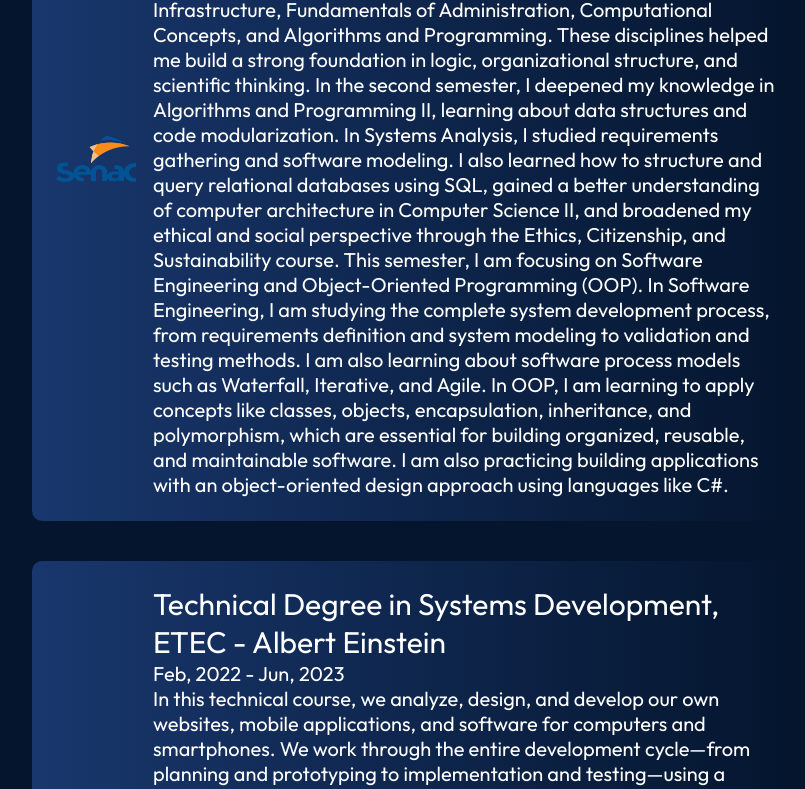
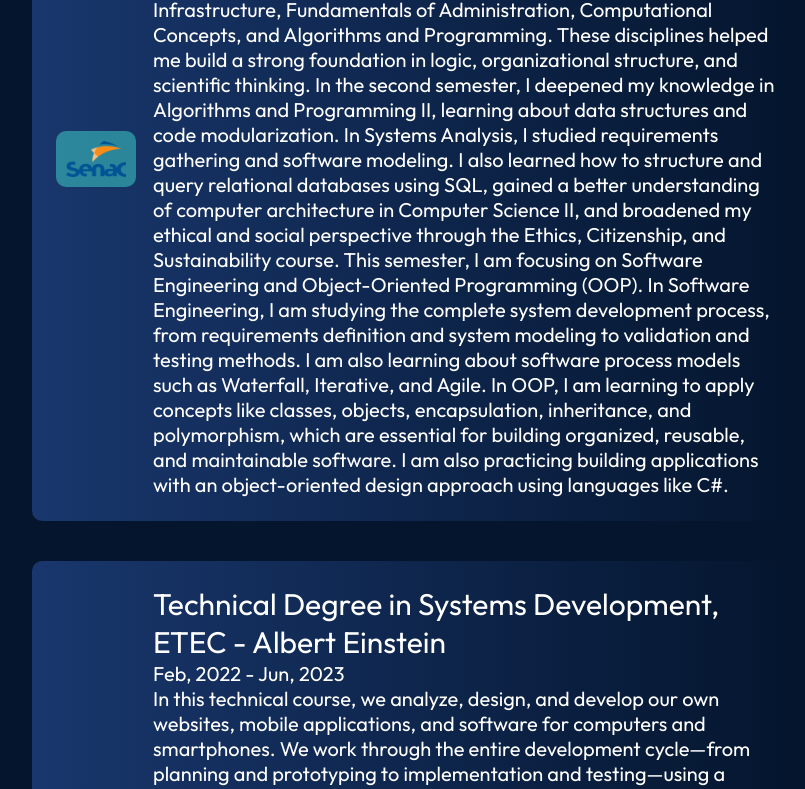
Before and after one commit to FelipeRibeir0/portfolio, a React (Vite) app: page / in a window 1280 px wide. Shown: the part 3090-3879 px from the top of the page, without its empty margins (96-901 px from the left). Built offline with nearby package versions, Linux system fonts and the light colour scheme.

Commit message:
apenas melhorando o css

```diff
--- a/src/components/Education/Education.module.css
+++ b/src/components/Education/Education.module.css
@@ -38,6 +38,9 @@
 
 .educationItem img{
     width: 80px;
+    background-color: #43e0d37a;
+    padding: 10px;
+    border-radius: 10px;
 }
 
 .educationItemDetails{
```
